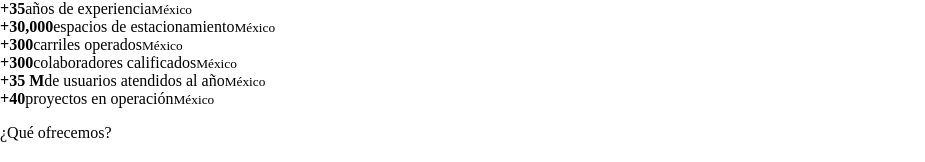
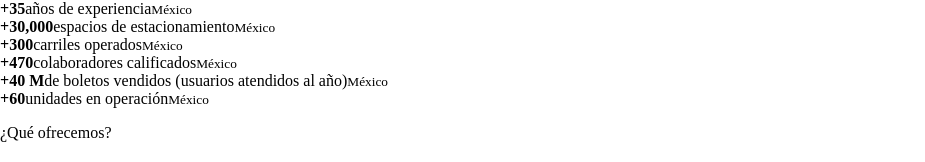
Before and after one commit to AlunzaDev/accessone-landing-mexico, an Astro site: page / in a window 1280 px wide. Shown: the part 254-416 px from the top of the page, without its empty margins (0-925 px from the left). Built offline with nearby package versions, Linux system fonts and the light colour scheme; Astro itself is replaced by a stand-in of ours.

Commit message:
fix(content): actualizar métricas operativas
Closes #6

```diff
--- a/src/components/Landing.tsx
+++ b/src/components/Landing.tsx
@@ -19,9 +19,9 @@ const mexicoMetrics = [
   ['+35', 'años de experiencia'],
   ['+30,000', 'espacios de estacionamiento'],
   ['+300', 'carriles operados'],
-  ['+300', 'colaboradores calificados'],
-  ['+35 M', 'de usuarios atendidos al año'],
-  ['+40', 'proyectos en operación'],
+  ['+470', 'colaboradores calificados'],
+  ['+40 M', 'de boletos vendidos (usuarios atendidos al año)'],
+  ['+60', 'unidades en operación'],
 ];
 
 const homeServices: [IconName, string, string][] = [
```
